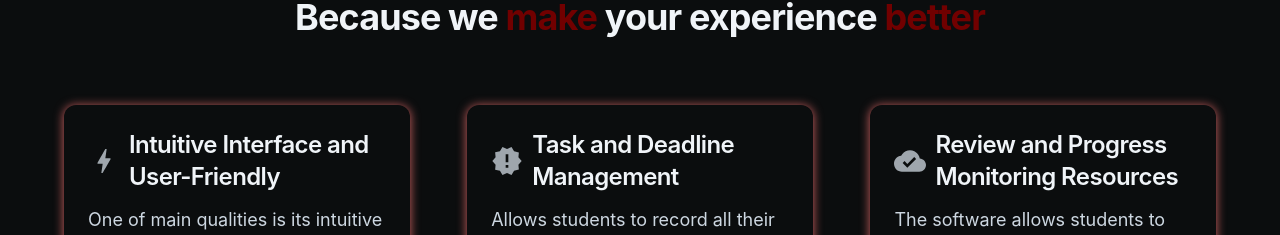
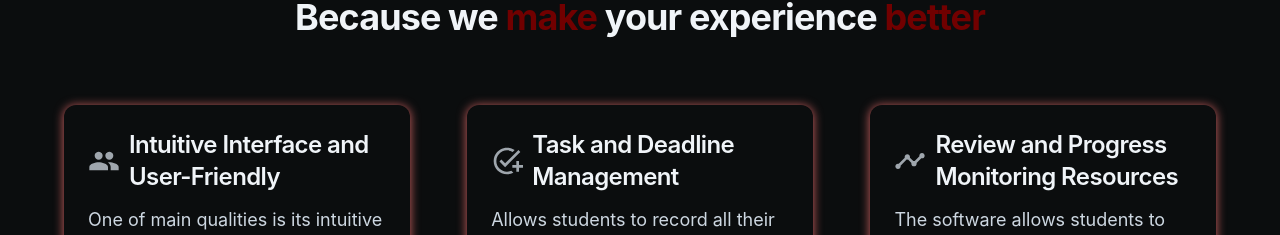
Before and after one commit to rapon1kt/medinik, a Next.js app: page / in a window 1280 px wide. Shown: the part 864-1099 px from the top of the page. Built offline with nearby package versions, Linux system fonts and the light colour scheme; no server answers.

Commit message:
fix: change icons from features

```diff
--- a/src/components/features/features.tsx
+++ b/src/components/features/features.tsx
@@ -1,8 +1,9 @@
 import {
-	AdsClick,
+	AddTask,
 	Bolt,
-	CloudDone,
 	NewReleases,
+	People,
+	Timeline,
 	Whatshot,
 } from "@mui/icons-material";
 import { Container, Typography, Card, CardContent, Stack } from "@mui/joy";
@@ -46,7 +47,7 @@ function Features() {
 					}}
 				>
 					<CardContent>
-						<Typography level="h3" gutterBottom startDecorator={<Bolt />}>
+						<Typography level="h3" gutterBottom startDecorator={<People />}>
 							Intuitive Interface and User-Friendly
 						</Typography>
 						<Typography level="body-lg">
@@ -67,11 +68,7 @@ function Features() {
 					}}
 				>
 					<CardContent>
-						<Typography
-							level="h3"
-							gutterBottom
-							startDecorator={<NewReleases />}
-						>
+						<Typography level="h3" gutterBottom startDecorator={<AddTask />}>
 							Task and Deadline Management
 						</Typography>
 						<Typography level="body-lg">
@@ -92,7 +89,7 @@ function Features() {
 					}}
 				>
 					<CardContent>
-						<Typography level="h3" gutterBottom startDecorator={<CloudDone />}>
+						<Typography level="h3" gutterBottom startDecorator={<Timeline />}>
 							Review and Progress Monitoring Resources
 						</Typography>
 						<Typography level="body-lg">
```
